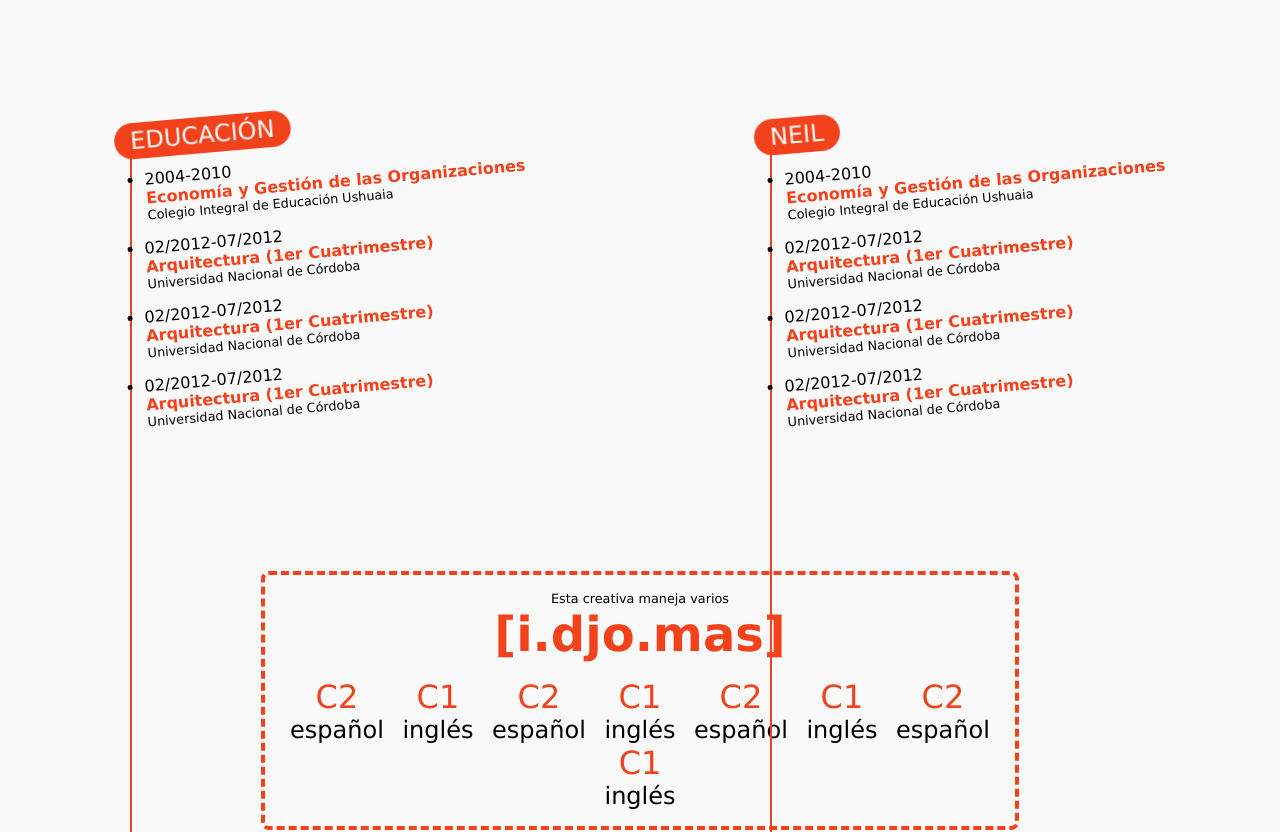
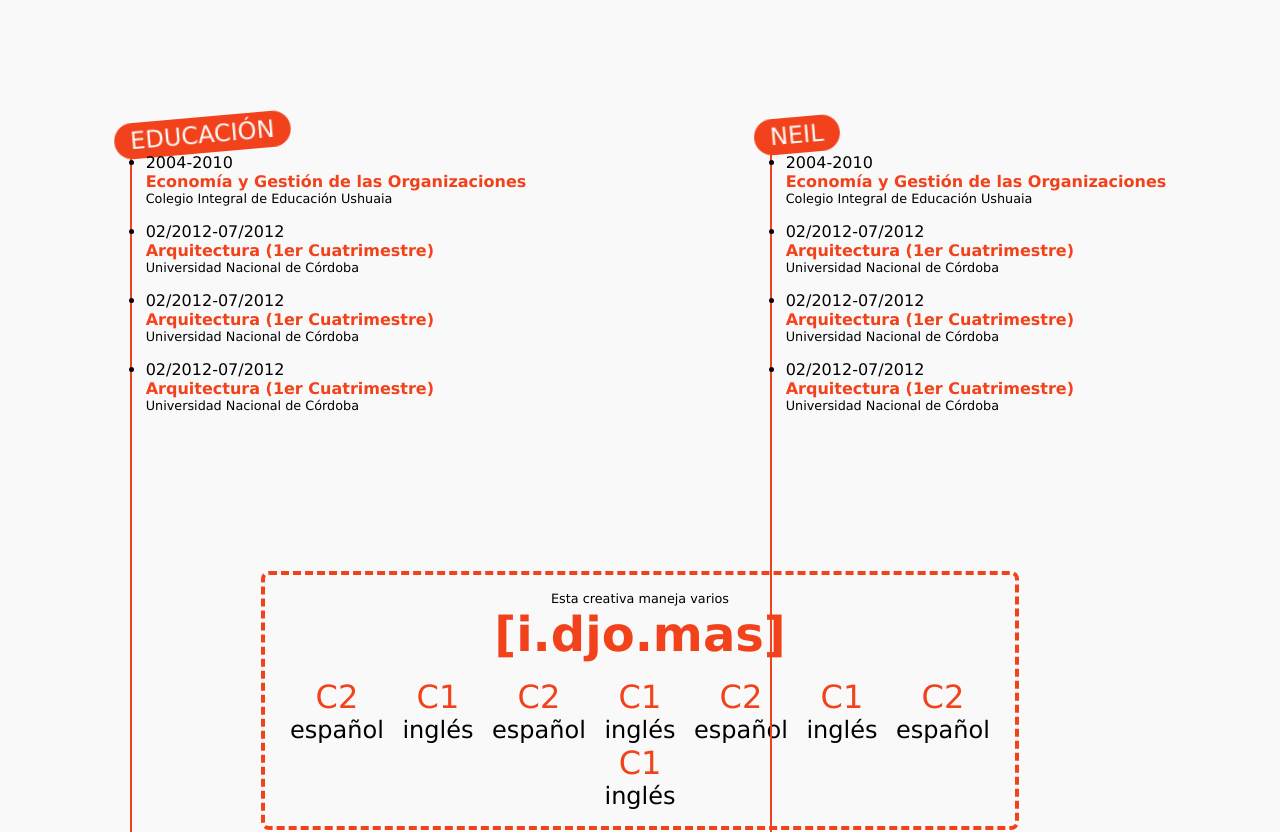
Before and after one commit to BelenPeluffo/curriculum-vitae, a React (Vite) app: page / in a window 1280 px wide. Shown: the part 860-1692 px from the top of the page. Built offline with nearby package versions, Linux system fonts and the light colour scheme.

Commit message:
feat (animation > li): adds animation to main data container items; sets z index to show item's bullets over svg line.

```diff
--- a/src/app.module.css
+++ b/src/app.module.css
@@ -53,6 +53,7 @@ ul {
 
 .itemContainer {
   padding-bottom: 16px;
+  z-index: 1;
 }
 
 .rotatedText,
--- a/src/components/MainDataContainer/DiagonalLine.jsx
+++ b/src/components/MainDataContainer/DiagonalLine.jsx
@@ -11,6 +11,7 @@ const DiagonalLine = ({ x1, y1, length }) => {
       style={{
         position: "absolute",
         paddingLeft: 16,
+        zIndex: 0,
       }}
       initial={{ opacity: 0 }}
       animate={{ opacity: 1 }}
--- a/src/components/MainDataContainer/MainDataContainer.jsx
+++ b/src/components/MainDataContainer/MainDataContainer.jsx
@@ -68,9 +68,19 @@ const MainDataContainer = ({ sectionTitle, items, alignment }) => {
           <ul>
             {items
               ? items.map((item, index) => (
-                  <li
+                  <motion.li
                     key={index}
                     className={styles.itemContainer}
+                    initial={{
+                      opacity: 0,
+                      y: alignment === "end" ? 100 : -100,
+                    }}
+                    whileInView={{
+                      opacity: 1,
+                      y: 0,
+                      transition: { duration: 0.5 * (index > 0 ? index : 0.5) },
+                    }}
+                    viewport={{ once: false }}
                     ref={index === items.length - 1 ? lastItemRef : null}
                   >
                     <div>{item.date}</div>
@@ -80,7 +90,7 @@ const MainDataContainer = ({ sectionTitle, items, alignment }) => {
                     <div className={styles.itemDescription}>
                       {item.description}
                     </div>
-                  </li>
+                  </motion.li>
                 ))
               : null}
           </ul>
```
